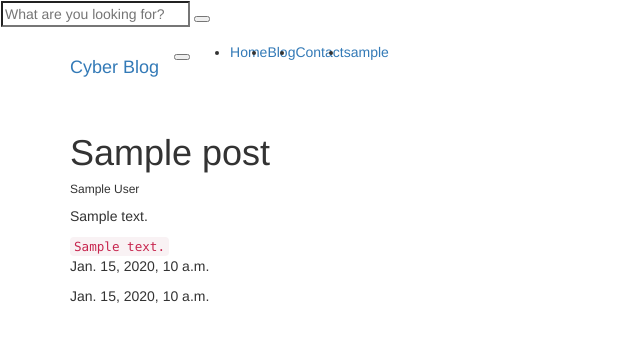
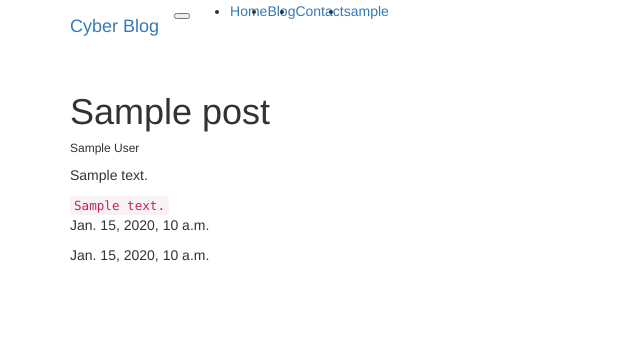
Before and after one commit to Mrjsaw/django-blog, a Django app: page /blog in a window 1280 px wide. Shown: the top 342 px of the page, without its empty margins (0-640 px from the left). Run offline with Django 3.2, Linux system fonts and the light colour scheme; a user stored in the database is signed in; tables that the repository leaves empty hold one stand-in row (values such as "Sample post"); some libraries are stand-ins or nearby versions.

Commit message:
added nav

```diff
--- a/templates/nav.html
+++ b/templates/nav.html
@@ -1,21 +1,6 @@
 <header class="header">
     <!-- Main Navbar-->
     <nav class="navbar navbar-expand-lg">
-      <div class="search-area">
-        <div class="search-area-inner d-flex align-items-center justify-content-center">
-          <div class="close-btn"><i class="icon-close"></i></div>
-          <div class="row d-flex justify-content-center">
-            <div class="col-md-8">
-              <form action="{% url 'search' %}">
-                <div class="form-group">
-                  <input type="search" name="q" id="search" placeholder="What are you looking for?">
-                  <button type="submit" class="submit"><i class="icon-search-1"></i></button>
-                </div>
-              </form>
-            </div>
-          </div>
-        </div>
-      </div>
       <div class="container">
         <!-- Navbar Brand -->
         <div class="navbar-header d-flex align-items-center justify-content-between">
@@ -37,9 +22,6 @@
             </li>
             {% endif %}
           </ul>
-          <div class="navbar-text"><a href="#" class="search-btn"><i class="icon-search-1"></i></a></div>
-          {% comment %} <ul class="langs navbar-text"><a href="#" class="active">EN</a><span>           </span><a href="#">ES</a></ul> {% endcomment %}
-        </div>
       </div>
     </nav>
   </header>
```
